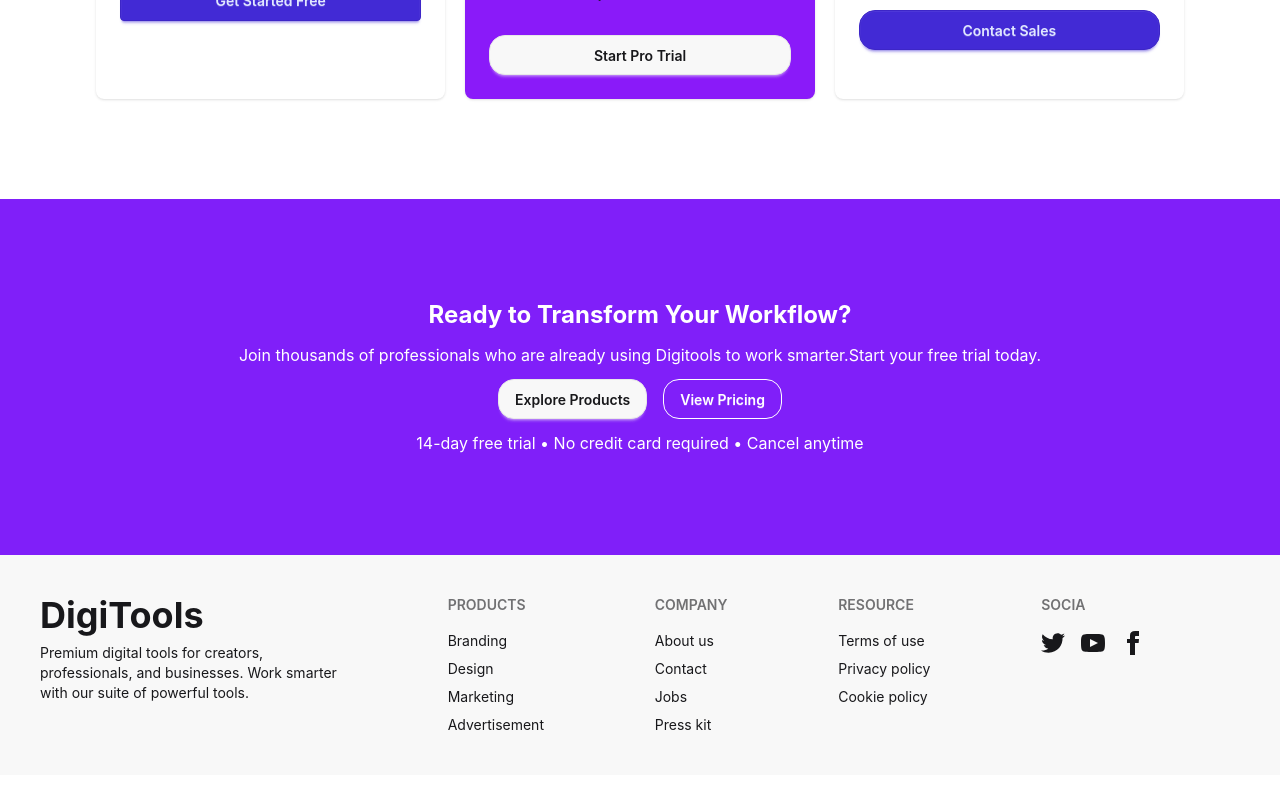
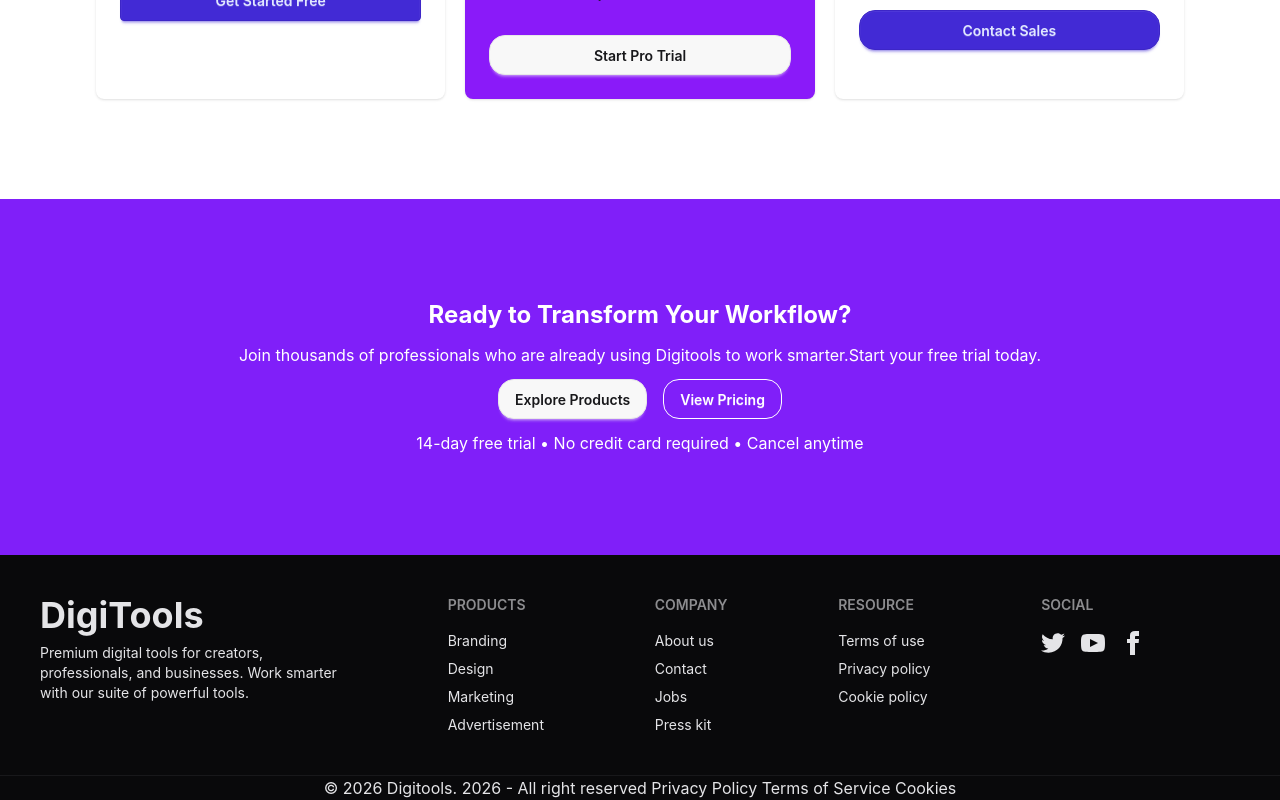
Before and after one commit to ShahidurRahman2/digi-toots-platform, a React (Vite) app: page / in a window 1280 px wide. Shown: the part 3188-3988 px from the top of the page. Before the commit the page ends 3963 px from the top, so only its background shows below. Built offline with nearby package versions, Linux system fonts and the light colour scheme.

Commit message:
commit no5 done

```diff
--- a/src/App.jsx
+++ b/src/App.jsx
@@ -530,7 +530,9 @@ function App() {
 
 
       {/*   footer */}
-      <footer className="footer sm:footer-horizontal bg-base-200 text-base-content p-10">
+      <div>
+        <footer >
+          <div className="footer sm:footer-horizontal bg-neutral text-neutral-content p-10 ">
             <aside className="">
 
               <strong className="text-4xl">DigiTools</strong>
@@ -565,7 +567,7 @@ function App() {
             </nav>
 
             <nav>
-          <h6 className="footer-title">Socia</h6>
+              <h6 className="footer-title">Social</h6>
               <div className="grid grid-flow-col gap-4">
                 <a>
                   <svg
@@ -601,8 +603,25 @@ function App() {
                   </svg>
                 </a>
               </div>
+
             </nav>
+
+
+          </div>
+
+
         </footer>
+
+      </div>
+
+
+      <div className="final">
+        <hr />
+        <aside className="mx-auto w-full bg-neutral text-neutral-content">
+          <p className="text-center ">© 2026 Digitools.  {new Date().getFullYear()} - All right reserved Privacy Policy           Terms of Service           Cookies</p>
+        </aside>
+      </div>
+
 
 
       </>
```
Lines whose indentation alone changed are shown as unchanged.
